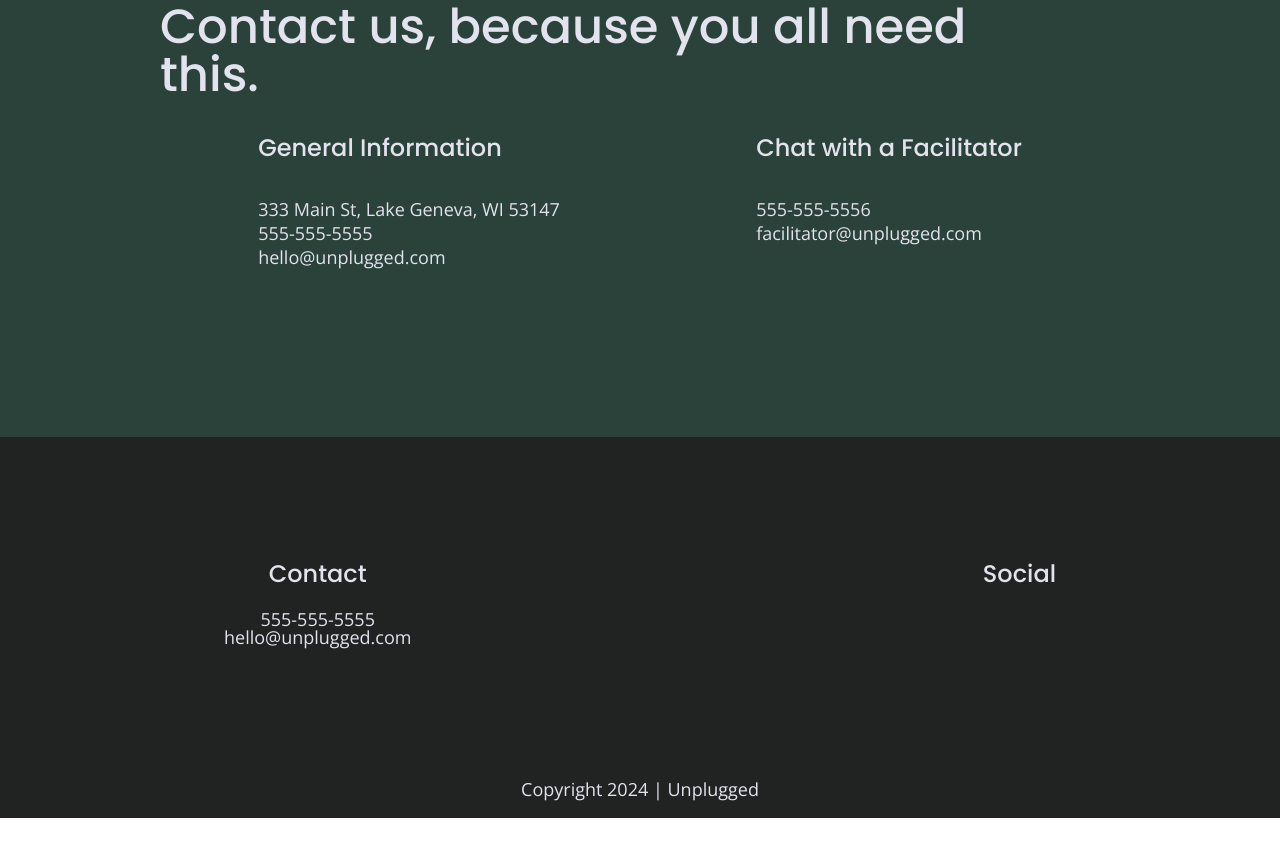
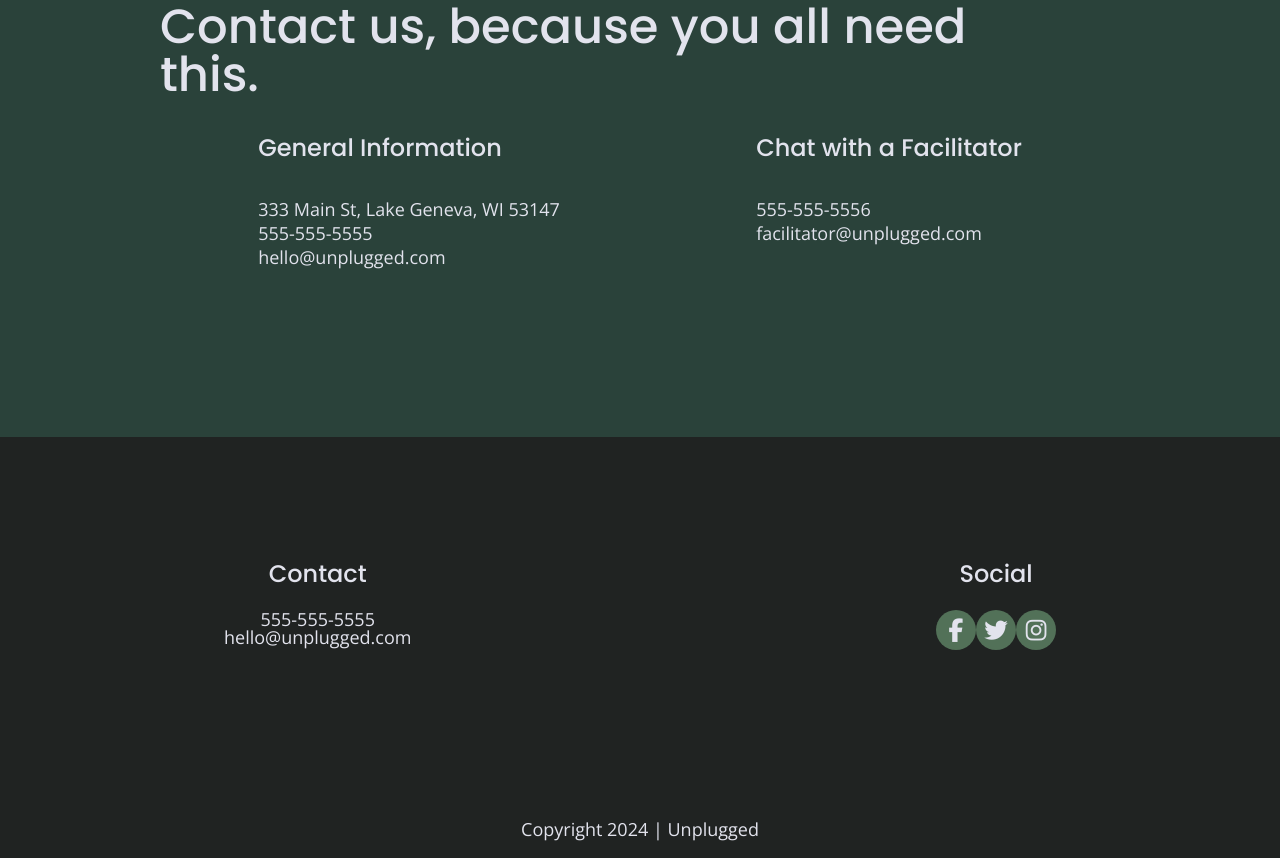
Before and after one commit to sophie-j-rose/unplugged-retreat, a website: page about/index.html in a window 1280 px wide. Shown: the part 1412-2270 px from the top of the page. Before the commit the page ends 2230 px from the top, so only its background shows below. Drawn offline with nearby package versions, Linux system fonts and the light colour scheme; files that its build step writes are made by us from their sources; files whose address does not match are found by name.

Commit message:
Added social icons

```diff
--- a/about/index.html
+++ b/about/index.html
@@ -112,9 +112,16 @@
         <div class="social">
           <h4>Social</h4>
           <div class="social-icons">
-            <p><a href="https://www.facebook.com/yoursite" target="_blank" rel="noopener"></a></p>
+            <p><a href="https://www.facebook.com/yoursite" target="_blank" rel="noopener"></a>
+              <i class="fab fa-facebook-f"></i>
+            </p>
+            <p><a href="https://www.twitter.com/yoursite" target="_blank" rel="noopener"></a>
+              <i class="fab fa-twitter"></i>
+            </p>
+            <p><a href="https://www.instagram.com/yoursite" target="_blank" rel="noopener"></a>
+              <i class="fab fa-instagram"></i>
+            </p>
           </div>
-          <!-- other social links here -->
         </div>
       </div> <!-- footer content ends -->
     </div> <!-- footer content-wrapper ends -->
--- a/css/main.css
+++ b/css/main.css
@@ -264,10 +264,17 @@ footer .social-icons {
 }
 
 footer .social-icons p {
+  background-color: #527158;
+  border-radius: 50%;
+  width: 40px;
+  height: 40px;
   display: flex;
   justify-content: center;
   align-items: center;
+}
 
+footer .social-icons p i {
+  font-size: 1.3125em;
 }
 
 .copyright {
```
Also changed, not shown: faq/index.html (+9 -2 lines), index.html (+9 -2 lines).
